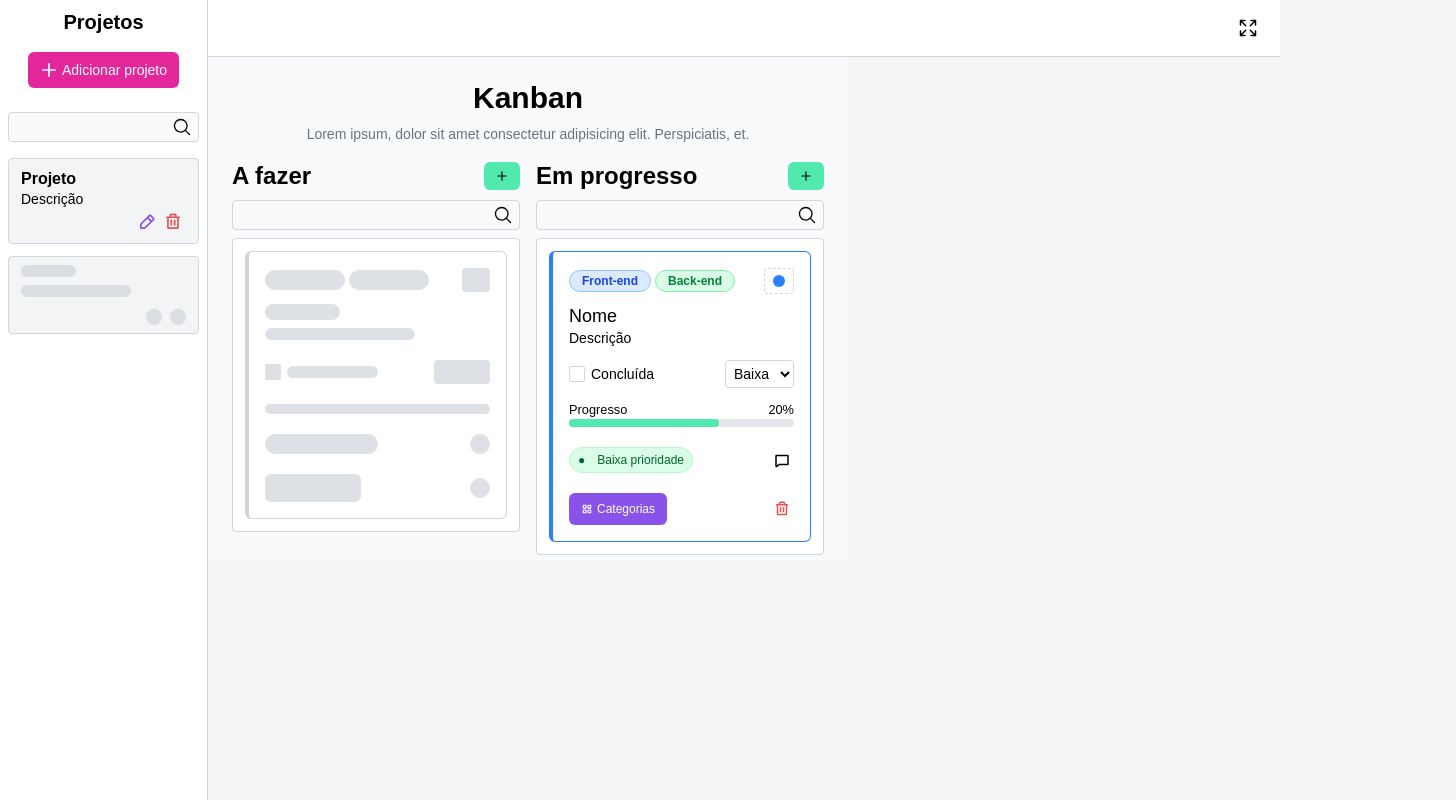
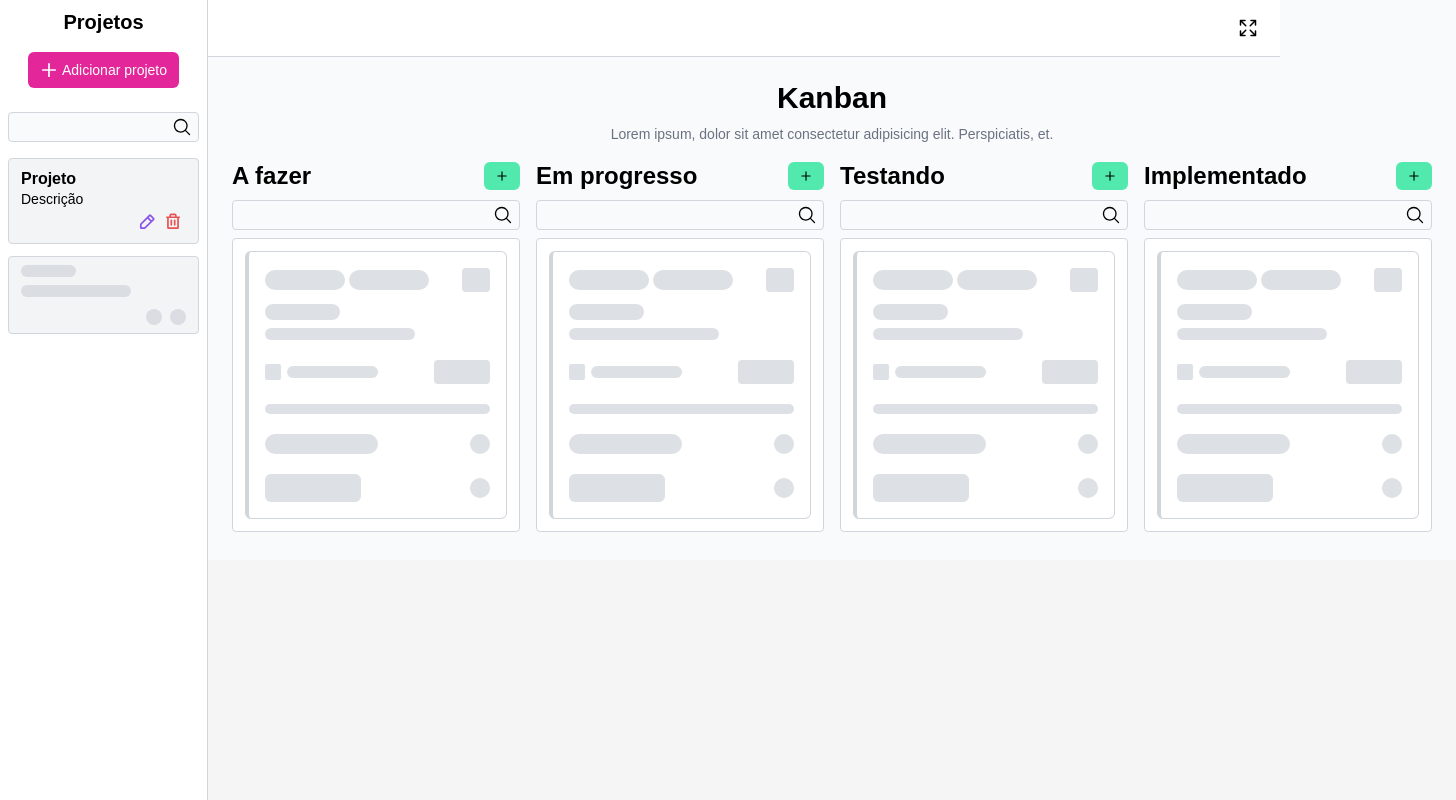
Before and after one commit to marcelosarinho/kanban, a React (Vite) app in the folder frontend/: page / in a window 1280 px wide. Shown: the whole page, 1456 px wide, since content can reach past the window. Built offline with nearby package versions, Linux system fonts and the light colour scheme; some icons are missing; a web font is replaced by a local one.

Commit message:
feat: render task status columns based on TASK_STATUSES constant

```diff
--- a/frontend/src/App.tsx
+++ b/frontend/src/App.tsx
@@ -11,7 +11,7 @@ import Textarea from './components/Textarea';
 import SidebarCard from './components/SidebarCard';
 import CategoryBadge from './components/CategoryBadge';
 import Select from './components/Select';
-import Task from './components/Task';
+// import Task from './components/Task';
 import { ArrowsOutIcon, MoonIcon, MoonStarsIcon, PlusIcon, SunIcon } from '@phosphor-icons/react';
 import Searchbar from './components/Searchbar';
 import { CATEGORIES, TASK_PRIORITIES, TASK_STATUSES } from './libs/constants';
@@ -223,12 +223,11 @@ function App() {
           </header>
 
           <div className="flex gap-4">
-            <StatusColumn status="todo">
-              <TaskSkeleton />
-            </StatusColumn>
-            <StatusColumn status="in_progress">
-              <Task color="blue" />
-            </StatusColumn>
+            {Object.keys(TASK_STATUSES).map((key) => (
+              <StatusColumn key={key} status={key as keyof typeof TASK_STATUSES}>
+                <TaskSkeleton />
+              </StatusColumn>
+            ))}
           </div>
         </main>
       </section>
```
